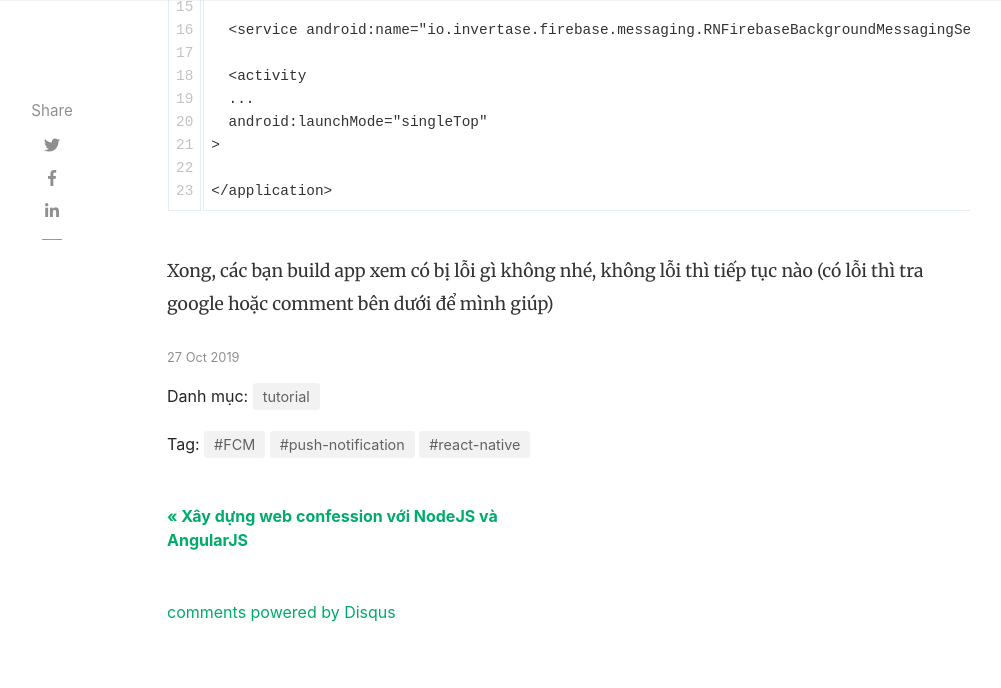
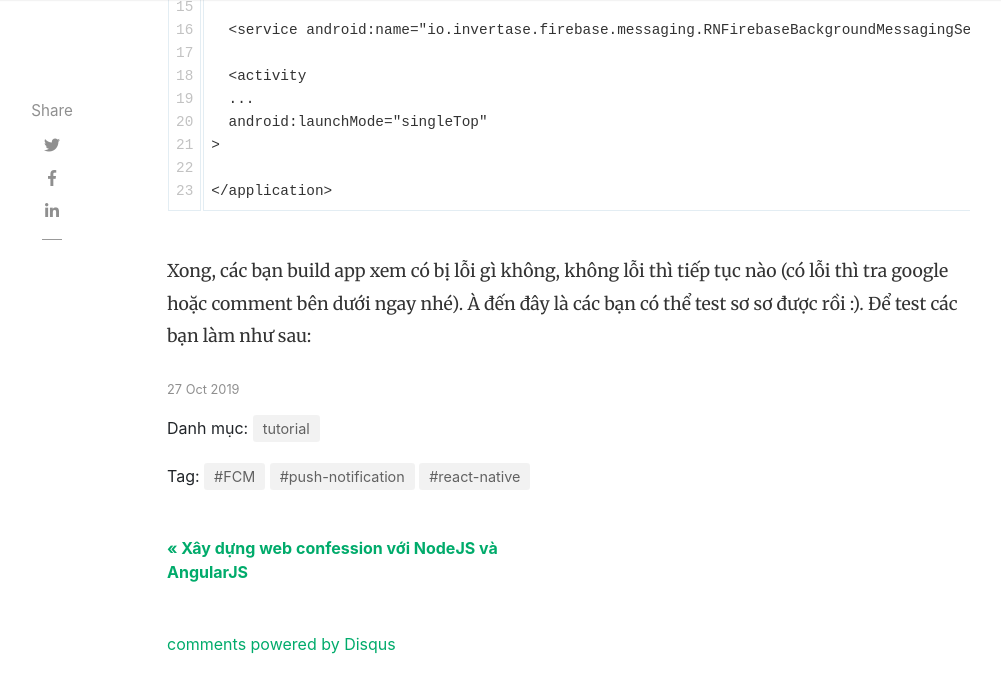
Before and after one commit to tuitucode/tuitucode.github.io, a Jekyll site: the page built from _posts/2019-10-27-push-notification-w-FCM-in-react-native.md, in a window 1280 px wide and 900 px high, scrolled down 5236 px, cut to the strip 0-688 px from the top of the window. Shown: the whole strip, without its empty margins (118-1119 px from the left). Built offline with Jekyll 4.4.1, drawn with Linux system fonts in a browser that asks for light colours; nearby versions of some CDN libraries; comment, search, counter and statistics services are not loaded.

Commit message:
Create 2019-10-27-push-notification-w-FCM-in-react-native.md

````diff
--- a/_posts/2019-10-27-push-notification-w-FCM-in-react-native.md
+++ b/_posts/2019-10-27-push-notification-w-FCM-in-react-native.md
@@ -139,4 +139,4 @@ Trong ``android/app/src/main/AndroidManifest.xml`` thêm:
 
 </application>
 ```
-Xong, các bạn build app xem có bị lỗi gì không nhé, không lỗi thì tiếp tục nào (có lỗi thì tra google hoặc comment bên dưới để mình giúp)
+Xong, các bạn build app xem có bị lỗi gì không, không lỗi thì tiếp tục nào (có lỗi thì tra google hoặc comment bên dưới ngay nhé). À đến đây là các bạn có thể test sơ sơ được rồi :). Để test các bạn làm như sau:
````
